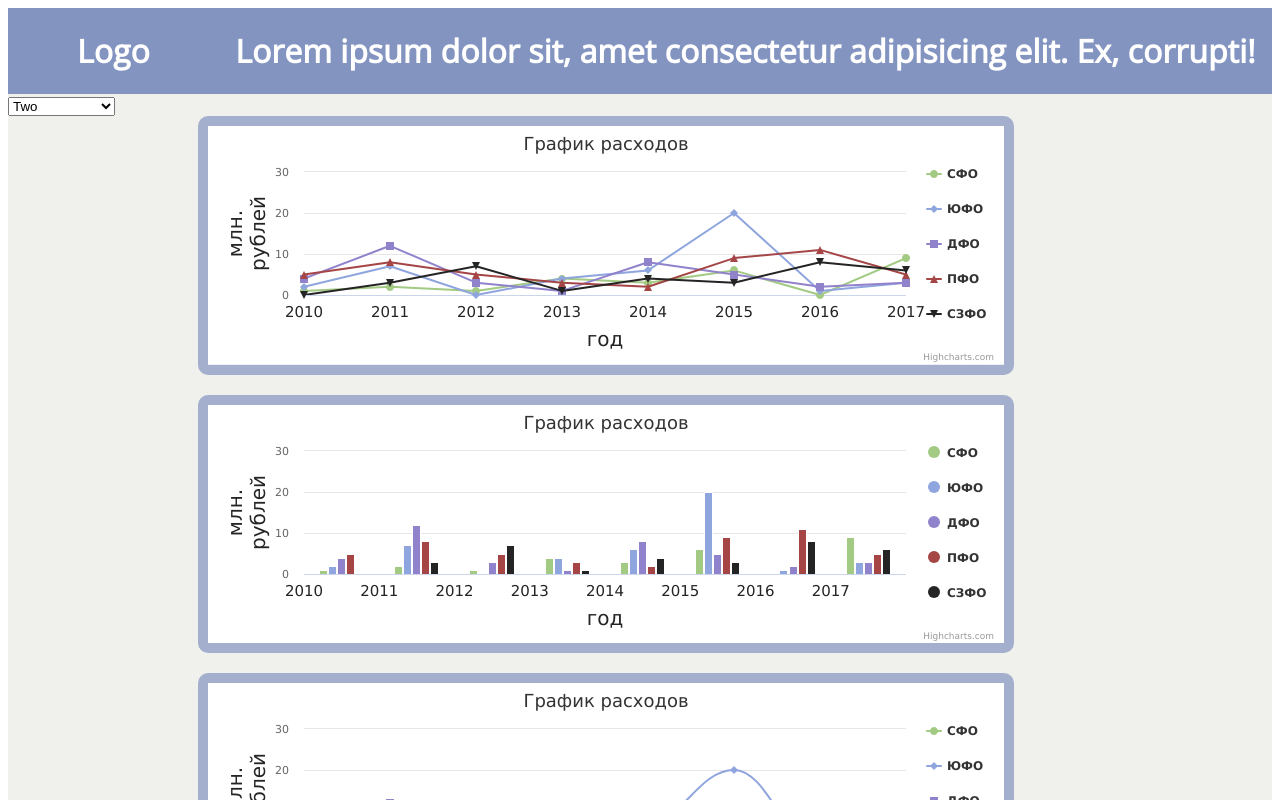
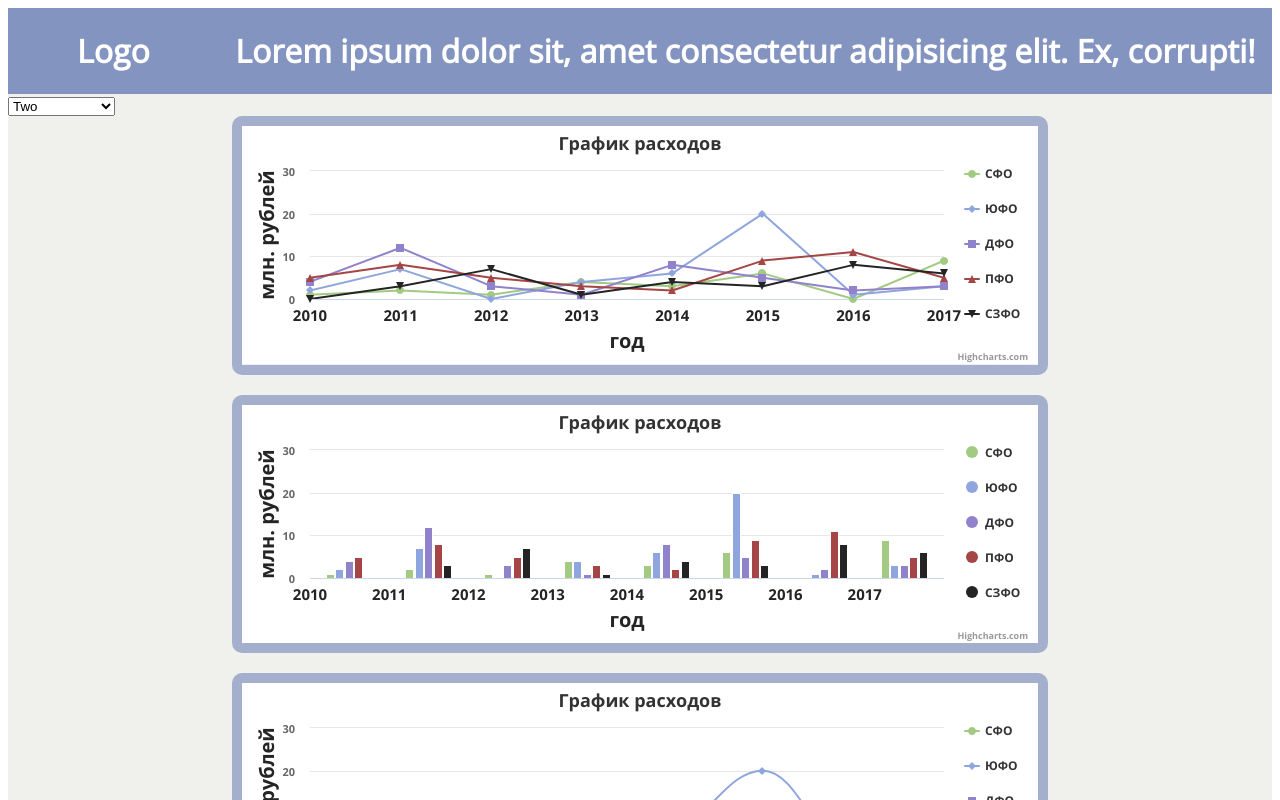
Before and after one commit to antonkrupin/rosmol_dashboard, a React (Create React App) app: page / in a window 1280 px wide. Shown: the top 800 px of the page. Built offline with nearby package versions, Linux system fonts and the light colour scheme.

Commit message:
add Open Sans Bold change charts style

```diff
--- a/src/charts/ChartItem.jsx
+++ b/src/charts/ChartItem.jsx
@@ -12,6 +12,9 @@ const ChartItem = (props) => {
     chart: {
       type,
       height: '30%',
+      style: {
+        fontFamily: 'Open Sans Bold',
+      }
     },
     legend: {
       layout: 'vertical',
--- a/src/index.css
+++ b/src/index.css
@@ -1,6 +1,11 @@
 @font-face {
   font-family: "Open Sans Regular";
   src: url("./assets/fonts/OpenSans-Regular.ttf");
+}
+
+@font-face {
+  font-family: "Open Sans Bold";
+  src: url("./assets/fonts/OpenSans-Bold.ttf");
 }
 
 html {
--- a/src/pages/MainPage.css
+++ b/src/pages/MainPage.css
@@ -26,4 +26,5 @@ main {
   margin-left: 15%;
   margin-right: 15%;
   flex-wrap: wrap;
+  justify-content: center;
 }
--- a/src/pages/MainPage.jsx
+++ b/src/pages/MainPage.jsx
@@ -38,6 +38,7 @@ const MainPage = () => {
           <ChartItem type={'areaspline'} title={'График расходов'} />
           <ChartItem type={'bar'} title={'График расходов'} />
           <ChartItem type={'scatter'} title={'График расходов'} />
+          <ChartItem type={'pie'} title={'График расходов'} />
         </div>
       </main>
     </>
```
